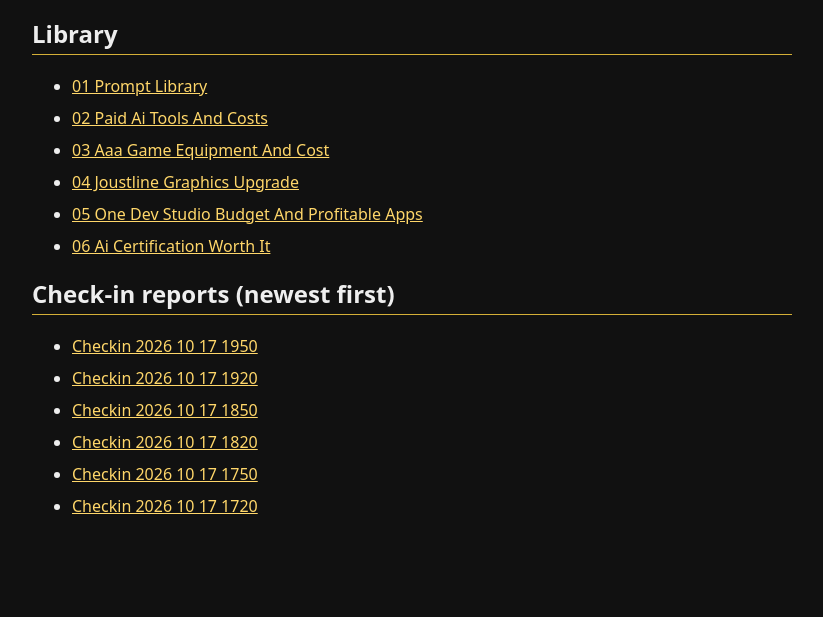
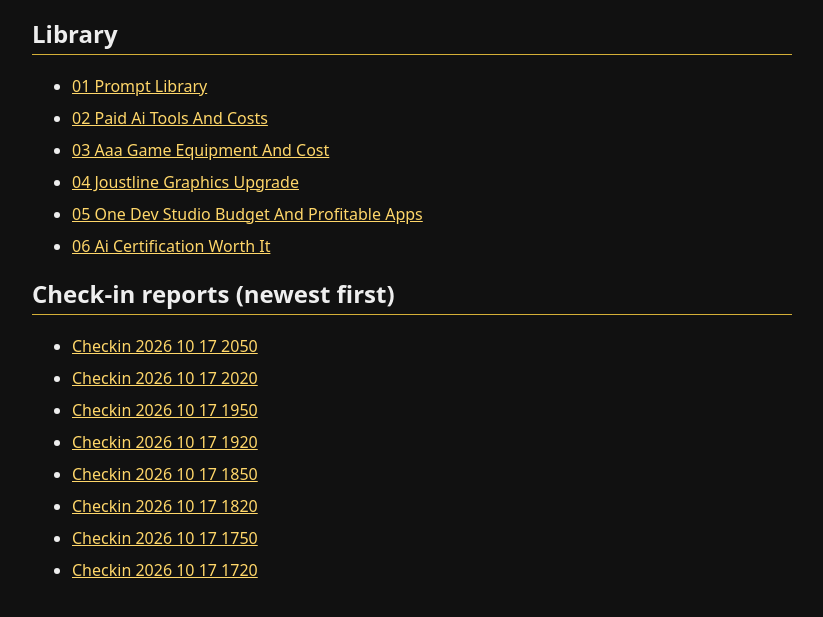
Before and after one commit to leonptucker3886-lab/stonewall, a plain HTML site: page index.html in a window 1280 px wide. Shown: the part 135-752 px from the top of the page, without its empty margins (228-1051 px from the left). Drawn offline with Linux system fonts and the light colour scheme.

Commit message:
Add check-in reports 8:20 and 8:50 PM ET

```diff
--- a/index.html
+++ b/index.html
@@ -1,4 +1,4 @@
 <!doctype html><html><head><meta charset="utf-8"><meta name="viewport" content="width=device-width, initial-scale=1.0"><meta name="robots" content="noindex"><title>Stonewall | LeonLink Library</title>
 <style>body{font-family:system-ui,sans-serif;background:#111;color:#eee;max-width:760px;margin:auto;padding:24px}h1{color:#d4af37}h2{border-bottom:1px solid #d4af37;padding-bottom:4px}a{color:#ffd76a}li{margin:10px 0}</style></head><body>
 <h1>Stonewall</h1><p>LeonLink's library and check-in reports. Every PDF opens in a new tab.</p>
-<h2>Library</h2><ul><li><a href="pdfs/01-prompt-library.pdf" target="_blank">01 Prompt Library</a></li><li><a href="pdfs/02-paid-ai-tools-and-costs.pdf" target="_blank">02 Paid Ai Tools And Costs</a></li><li><a href="pdfs/03-aaa-game-equipment-and-cost.pdf" target="_blank">03 Aaa Game Equipment And Cost</a></li><li><a href="pdfs/04-joustline-graphics-upgrade.pdf" target="_blank">04 Joustline Graphics Upgrade</a></li><li><a href="pdfs/05-one-dev-studio-budget-and-profitable-apps.pdf" target="_blank">05 One Dev Studio Budget And Profitable Apps</a></li><li><a href="pdfs/06-ai-certification-worth-it.pdf" target="_blank">06 Ai Certification Worth It</a></li></ul><h2>Check-in reports (newest first)</h2><ul><li><a href="pdfs/checkin-2026-10-17-1950.pdf" target="_blank">Checkin 2026 10 17 1950</a></li><li><a href="pdfs/checkin-2026-10-17-1920.pdf" target="_blank">Checkin 2026 10 17 1920</a></li><li><a href="pdfs/checkin-2026-10-17-1850.pdf" target="_blank">Checkin 2026 10 17 1850</a></li><li><a href="pdfs/checkin-2026-10-17-1820.pdf" target="_blank">Checkin 2026 10 17 1820</a></li><li><a href="pdfs/checkin-2026-10-17-1750.pdf" target="_blank">Checkin 2026 10 17 1750</a></li><li><a href="pdfs/checkin-2026-10-17-1720.pdf" target="_blank">Checkin 2026 10 17 1720</a></li></ul></body></html>
+<h2>Library</h2><ul><li><a href="pdfs/01-prompt-library.pdf" target="_blank">01 Prompt Library</a></li><li><a href="pdfs/02-paid-ai-tools-and-costs.pdf" target="_blank">02 Paid Ai Tools And Costs</a></li><li><a href="pdfs/03-aaa-game-equipment-and-cost.pdf" target="_blank">03 Aaa Game Equipment And Cost</a></li><li><a href="pdfs/04-joustline-graphics-upgrade.pdf" target="_blank">04 Joustline Graphics Upgrade</a></li><li><a href="pdfs/05-one-dev-studio-budget-and-profitable-apps.pdf" target="_blank">05 One Dev Studio Budget And Profitable Apps</a></li><li><a href="pdfs/06-ai-certification-worth-it.pdf" target="_blank">06 Ai Certification Worth It</a></li></ul><h2>Check-in reports (newest first)</h2><ul><li><a href="pdfs/checkin-2026-10-17-2050.pdf" target="_blank">Checkin 2026 10 17 2050</a></li><li><a href="pdfs/checkin-2026-10-17-2020.pdf" target="_blank">Checkin 2026 10 17 2020</a></li><li><a href="pdfs/checkin-2026-10-17-1950.pdf" target="_blank">Checkin 2026 10 17 1950</a></li><li><a href="pdfs/checkin-2026-10-17-1920.pdf" target="_blank">Checkin 2026 10 17 1920</a></li><li><a href="pdfs/checkin-2026-10-17-1850.pdf" target="_blank">Checkin 2026 10 17 1850</a></li><li><a href="pdfs/checkin-2026-10-17-1820.pdf" target="_blank">Checkin 2026 10 17 1820</a></li><li><a href="pdfs/checkin-2026-10-17-1750.pdf" target="_blank">Checkin 2026 10 17 1750</a></li><li><a href="pdfs/checkin-2026-10-17-1720.pdf" target="_blank">Checkin 2026 10 17 1720</a></li></ul></body></html>
```
Also changed, not shown: 2 other files.
